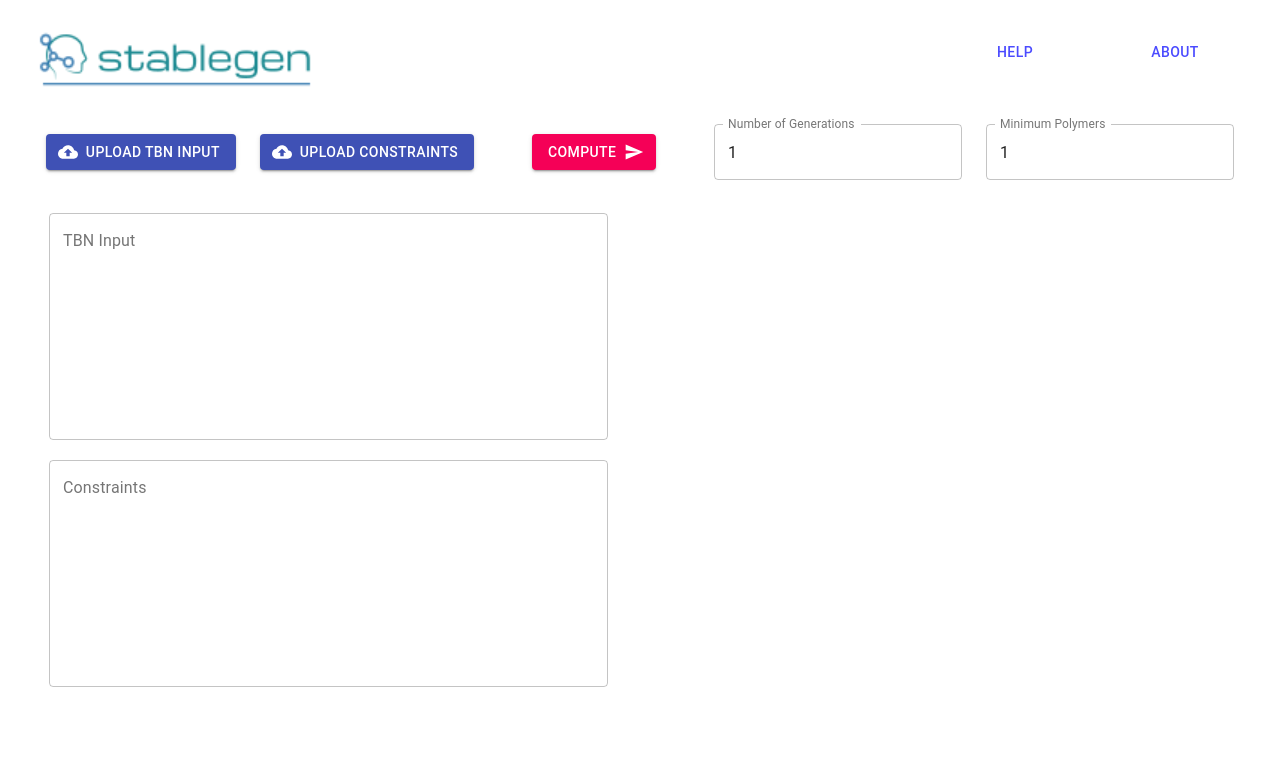
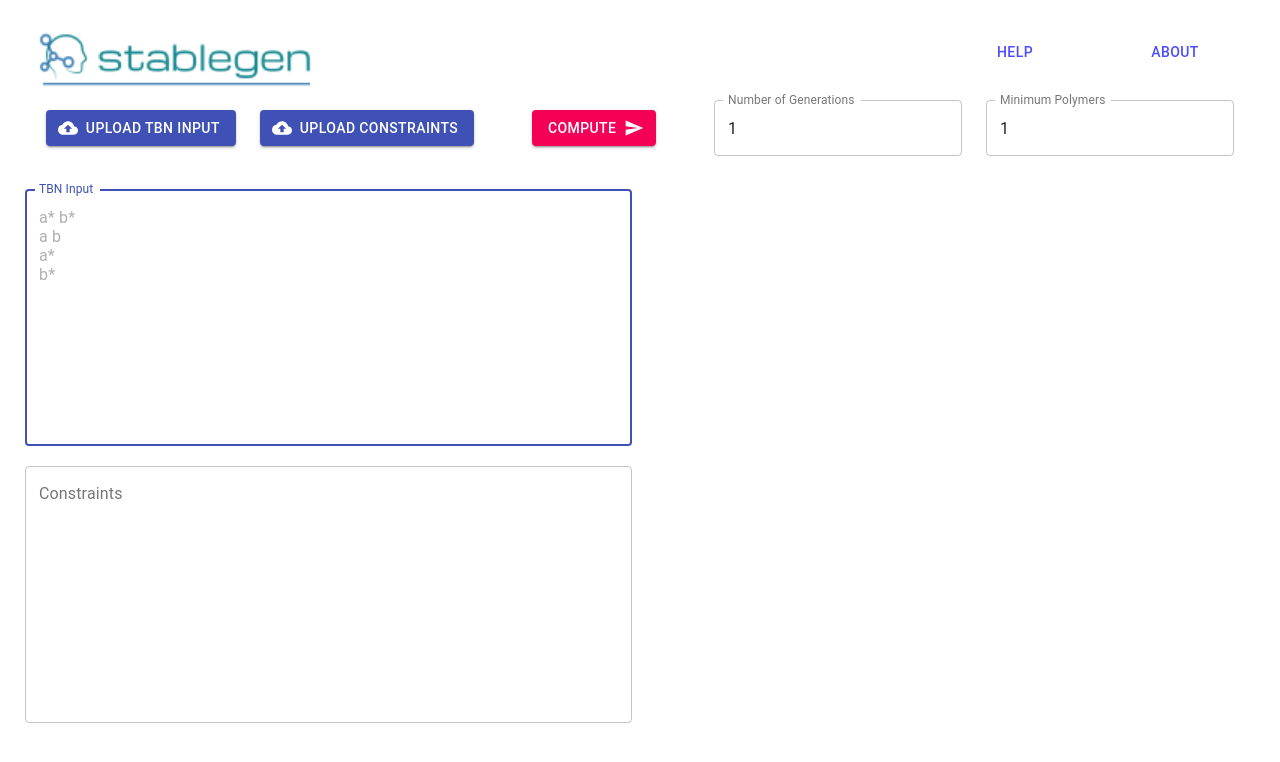
Before and after one commit to stevenwang5689/stable-gen, a React (Create React App) app: page / in a window 1280 px wide. Shown: the top 762 px of the page. Built offline with nearby package versions, Linux system fonts and the light colour scheme.

Commit message:
Added syntax highlighting

```diff
--- a/src/App.css
+++ b/src/App.css
@@ -31,3 +31,19 @@ img:hover{
 .Output{
   background-color: #FFF6F3;
 }
+
+.App-header {
+  max-height: 10vh;
+}
+
+.inputbox textarea {
+  min-height: calc(50vh - 180px);
+  max-height: calc(50vh - 180px);
+}
+
+.syntaxHighlight {
+  min-height: calc(50vh - 180px);
+  max-height: calc(50vh - 180px);
+  padding: 18.5px 14px;
+  overflow: auto;
+}
--- a/src/components/computeComponents/input.js
+++ b/src/components/computeComponents/input.js
@@ -3,50 +3,112 @@ import { MContext } from "../provider";
 
 import Grid from '@material-ui/core/Grid';
 import TextField from '@material-ui/core/TextField';
-import FormControl from '@material-ui/core/FormControl';
-import Container from '@material-ui/core/Container';
+import Box from '@material-ui/core/Box';
+import Typography from '@material-ui/core/Typography';
+import Chip from '@material-ui/core/Chip';
 
 class Input extends Component {
-    state = {}
+    constructor() {
+        super()
+
+        this.state = {
+            syntaxHighlighting: true,
+            hoverColor: "grey.400"
+        }
+
+        this.handleTextAreaFocus = this.handleTextAreaFocus.bind(this);
+        this.handleTextAreaBlur = this.handleTextAreaBlur.bind(this);
+    }
+
+    handleTextAreaFocus() {
+        this.setState((_, __) => {
+            return { syntaxHighlighting: false };
+        });
+    }
+
+    handleTextAreaBlur() {
+        this.setState((_, __) => {
+            return {
+                syntaxHighlighting: true,
+                hoverColor: "grey.400",
+            };
+        });
+    }
+
+    renderSyntaxHighlight(context) {
+        let highlightedMonomers = context.state.inputDataText.trim().split('\n').map((monomer) => {
+            return <Chip
+                className="Chip-spacing"
+                variant="outlined"
+                color="secondary"
+                label={monomer}
+            />
+        })
+        return (
+            <Box
+                className='syntaxHighlight'
+                border={1}
+                textAlign='left'
+                color='grey.600'
+                borderRadius={5}
+                borderColor={this.state.hoverColor}
+                onMouseEnter={() => {
+                    this.setState({ hoverColor: "black" })
+                }}
+                onMouseLeave={() => {
+                    this.setState({ hoverColor: "grey.400" })
+                }}
+                onClick={this.handleTextAreaFocus}>
+                <Typography> {"TBN input"}</Typography>
+                {highlightedMonomers}
+            </Box>
+        );
+    }
+
+    renderTBNTextField(context) {
+        let placeholder = 'a* b*\na b\na*\nb*\n'
+        let showTextField = !this.state.syntaxHighlighting || context.state.inputDataText.trim() == ""
+        return showTextField ?
+            (<TextField
+                id="data-input-field"
+                className="inputbox"
+                label="TBN Input"
+                variant="outlined"
+                multiline
+                fullWidth
+                placeholder={placeholder}
+                rowsMax={1}
+                value={context.state.inputDataText}
+                onChange={context.onDataTextChangeHandler}
+                onFocus={this.handleTextAreaFocus}
+                onBlur={this.handleTextAreaBlur}
+                autoFocus={true}
+            />) : this.renderSyntaxHighlight(context)
+    }
+
+    renderConstraintsTextField(context) {
+        return <TextField
+            id="contraints-input-field"
+            className="inputbox"
+            label="Constraints"
+            variant="outlined"
+            multiline
+            rowsMax={1}
+            fullWidth
+            value={context.state.inputConstraintsText}
+            onChange={context.onConstraintsTextChangeHandler}
+        />
+    }
+
     render() {
-        let dataPlaceholderText = 'a* b*\na b\na*\nb*\n';
         return (
             <MContext.Consumer>
                 {(context) => (
                     <Fragment>
                         <Grid container direction="column" justify="space-around" alignItems="stretch">
-                            <Grid container>
-                                <Container>
-                                    <FormControl fullWidth>
-                                        <TextField
-                                            id="data-input-field"
-                                            label="TBN Input"
-                                            variant="outlined"
-                                            multiline
-                                            rows={10}
-                                            placeholder={dataPlaceholderText}
-                                            value={context.state.inputDataText}
-                                            onChange={context.onDataTextChangeHandler}
-                                        />
-                                    </FormControl>
-                                </Container>
-                            </Grid>
-                            <br/>
-                            <Grid container>
-                                <Container>
-                                    <FormControl fullWidth>
-                                        <TextField
-                                            id="contraints-input-field"
-                                            label="Constraints"
-                                            variant="outlined"
-                                            multiline
-                                            rows={10}
-                                            value={context.state.inputConstraintsText}
-                                            onChange={context.onConstraintsTextChangeHandler}
-                                        />
-                                    </FormControl>
-                                </Container>
-                            </Grid>
+                            {this.renderTBNTextField(context)}
+                            <br />
+                            {this.renderConstraintsTextField(context)}
                         </Grid>
                     </Fragment>
                 )}
--- a/src/components/provider.js
+++ b/src/components/provider.js
@@ -115,7 +115,7 @@ class Provider extends Component {
         init_k: Number(this.state.minPolymers)
       })
       // invoke API
-      axios.post("http://localhost:5005/", inputJson, {
+      axios.post("http://198.23.133.106:5005/", inputJson, {
         headers: {
           'Content-Type': 'application/json'
         }
```
